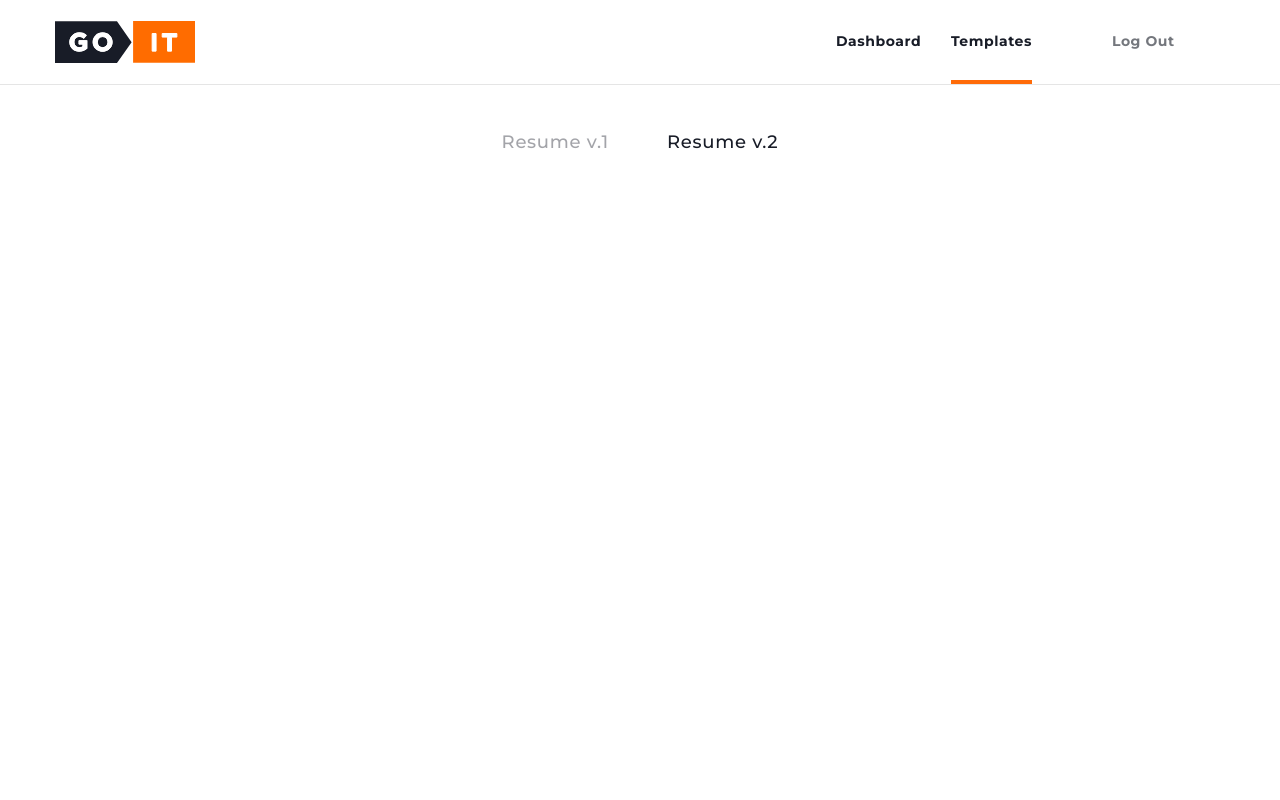
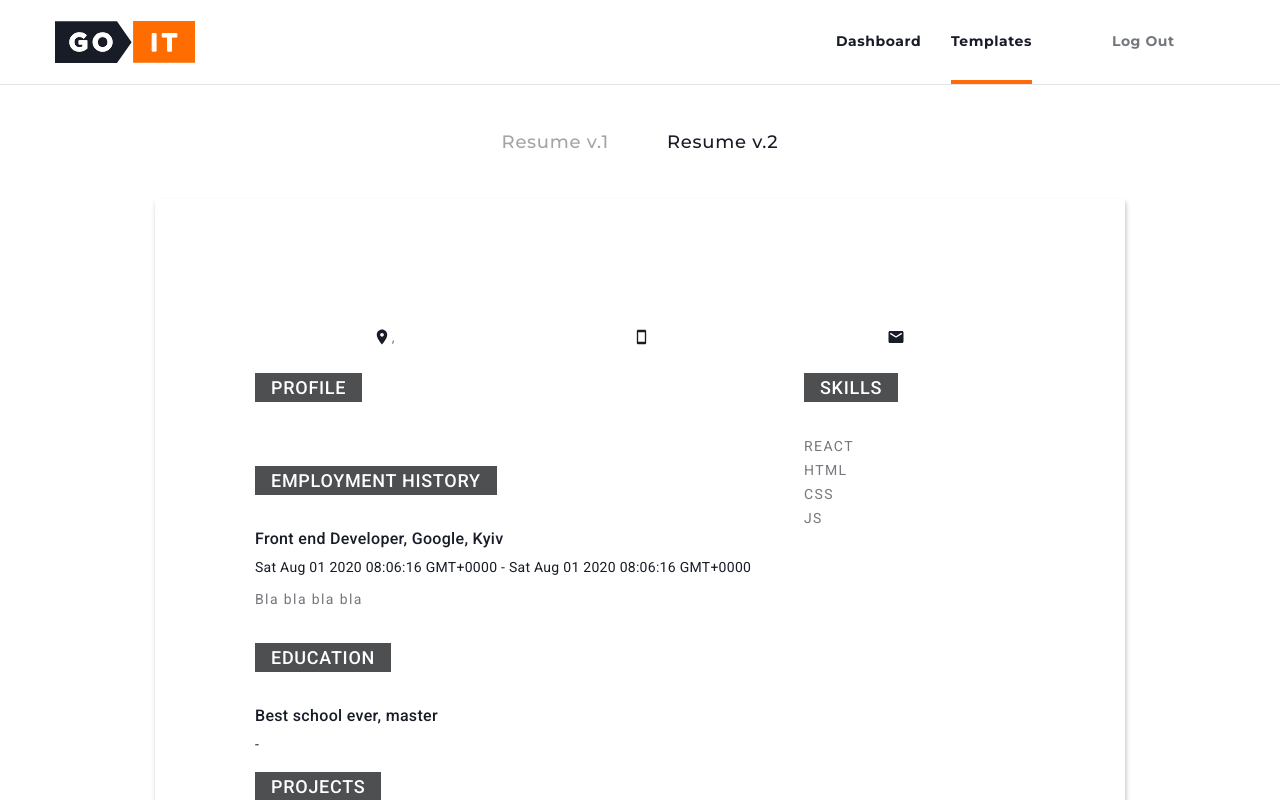
Before and after one commit to VovaMelnyk/Builder, a React (Create React App) app: page /templates/2 in a window 1280 px wide. Shown: the top 800 px of the page. Built offline with nearby package versions, Linux system fonts and the light colour scheme.

Commit message:
add templates

```diff
--- a/src/Containers/Templates/Templates.js
+++ b/src/Containers/Templates/Templates.js
@@ -2,9 +2,9 @@ import React, { Fragment, useState } from "react";
 import styles from "./Templates.module.css";
 import { Switch, Route, NavLink, useRouteMatch } from "react-router-dom";
 import { useDispatch, useSelect } from "react-redux";
-import COMPONENT from "../Editor/Editor";
 import { changeType } from "../../redux/actions/basicInfo";
-
+import Template_1 from "../../Components/Template_1/Tempate_1";
+import Template_2 from "../../Components/ResumeTemplate2/ResumeTemplate2";
 const Templates = () => {
   const path = useRouteMatch().path;
   const dispatch = useDispatch();
@@ -34,8 +34,8 @@ const Templates = () => {
       </div>
 
       <Switch>
-        <Route path={`${path}/1`} component={COMPONENT} />
-        <Route path={`${path}/2`} component={COMPONENT} />
+        <Route path={`${path}/1`} component={Template_1} />
+        <Route path={`${path}/2`} component={Template_2} />
       </Switch>
     </Fragment>
   );
```
